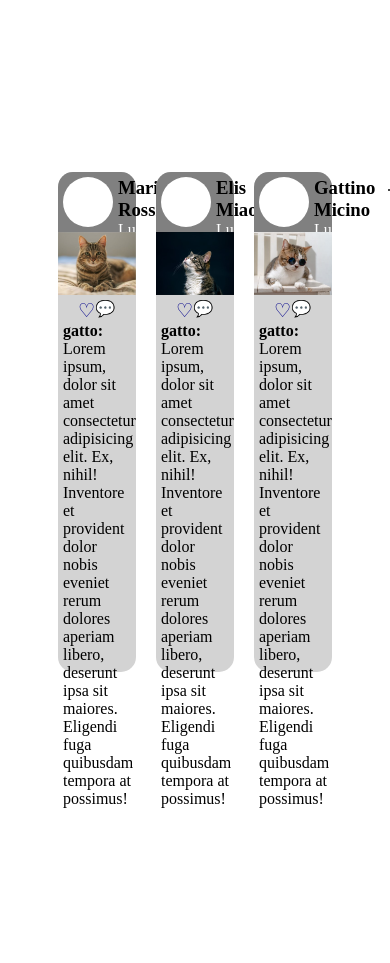
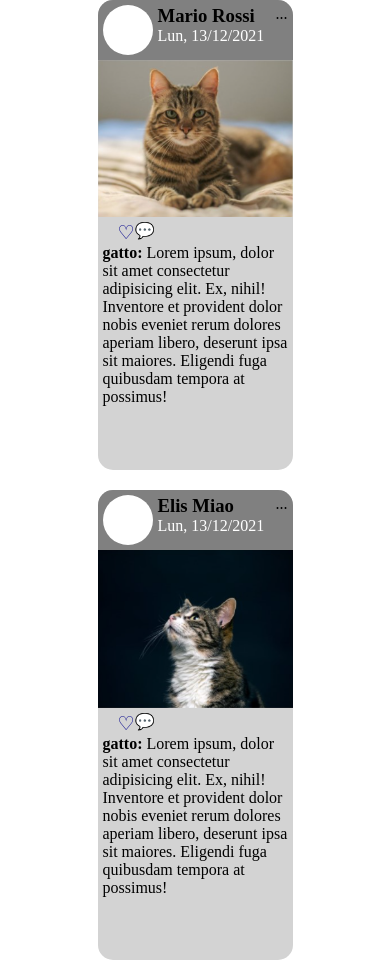
Before and after one commit to cicciocara/esercizi-corso, a plain HTML site: page css/esercizio-9/index.html in a window 390 px wide. Shown: the top 963 px of the page. Before the commit the page ends 844 px from the top, so only its background shows below. Drawn offline with Linux system fonts and the light colour scheme.

Commit message:
exercise completed (RESPONSIVE)

```diff
--- a/css/esercizio-9/style.scss
+++ b/css/esercizio-9/style.scss
@@ -19,7 +19,7 @@ body{
         .central-card,
         .right-card{
             width: 20vw;
-            height: 500px;
+            height: 470px;
             border-radius: 15px;
             background-color: lightgrey;
 
@@ -93,9 +93,72 @@ body{
 
             .description{
                 padding: 0px 5px;
-                max-height: 310px;  // p il contenitore e non il testo arriva a massimo 310px
+                max-height: 280px;
+                overflow: hidden;
+                text-overflow: ellipsis;
             }
         }
 
     }
 }
+
+@media screen and (max-width: 1100px){
+
+    body{
+        display: grid;
+           grid-template-areas:
+           "main";
+
+        main{
+            display: grid;
+            row-gap: 20px;
+            grid-template-areas:
+            "left-card central-card"
+            "right-card .";
+
+            .left-card{
+                grid-area: left-card;
+                width: 30vw;
+            }
+            .central-card{
+                grid-area: central-card;
+                width: 30vw;
+            }
+            .right-card{
+                grid-area: right-card;
+                width: 30vw;
+            }
+        }
+    }
+
+    @media screen and (max-width: 720px){
+       body{
+           display: grid;
+           grid-template-areas:
+           "main";
+
+            main{
+                grid-area: main;
+                display: grid;
+                grid-row: 10px;
+                grid-template-areas:
+                "left-card"
+                "central-card"
+                "right-card";
+
+                .left-card{
+                    grid-area: left-card;
+                    width: 50vw;
+                }
+                .central-card{
+                    grid-area: central-card;
+                    width: 50vw;
+                }
+                .right-card{
+                    grid-area: right-card;
+                    width: 50vw;
+                }
+            }
+       }
+    }
+}
```
Also changed, not shown: css/esercizio-9/style.css, 1 other file.
